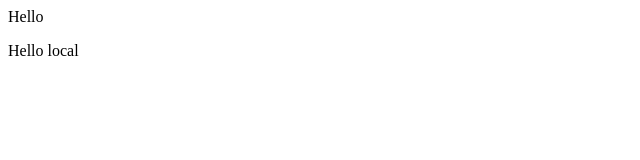
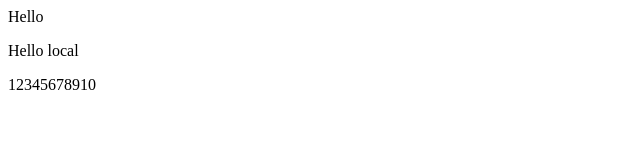
Before and after one commit to Rajveer9709/Local_Repo, a plain HTML site: page index.html in a window 1280 px wide. Shown: the whole page, without its empty margins (0-640 px from the left). Drawn offline with Linux system fonts and the light colour scheme.

Commit message:
12345678910

```diff
--- a/index.html
+++ b/index.html
@@ -1,2 +1,3 @@
 <p>Hello</p>
 <p>Hello local</p>
+<p>12345678910</p>
```
